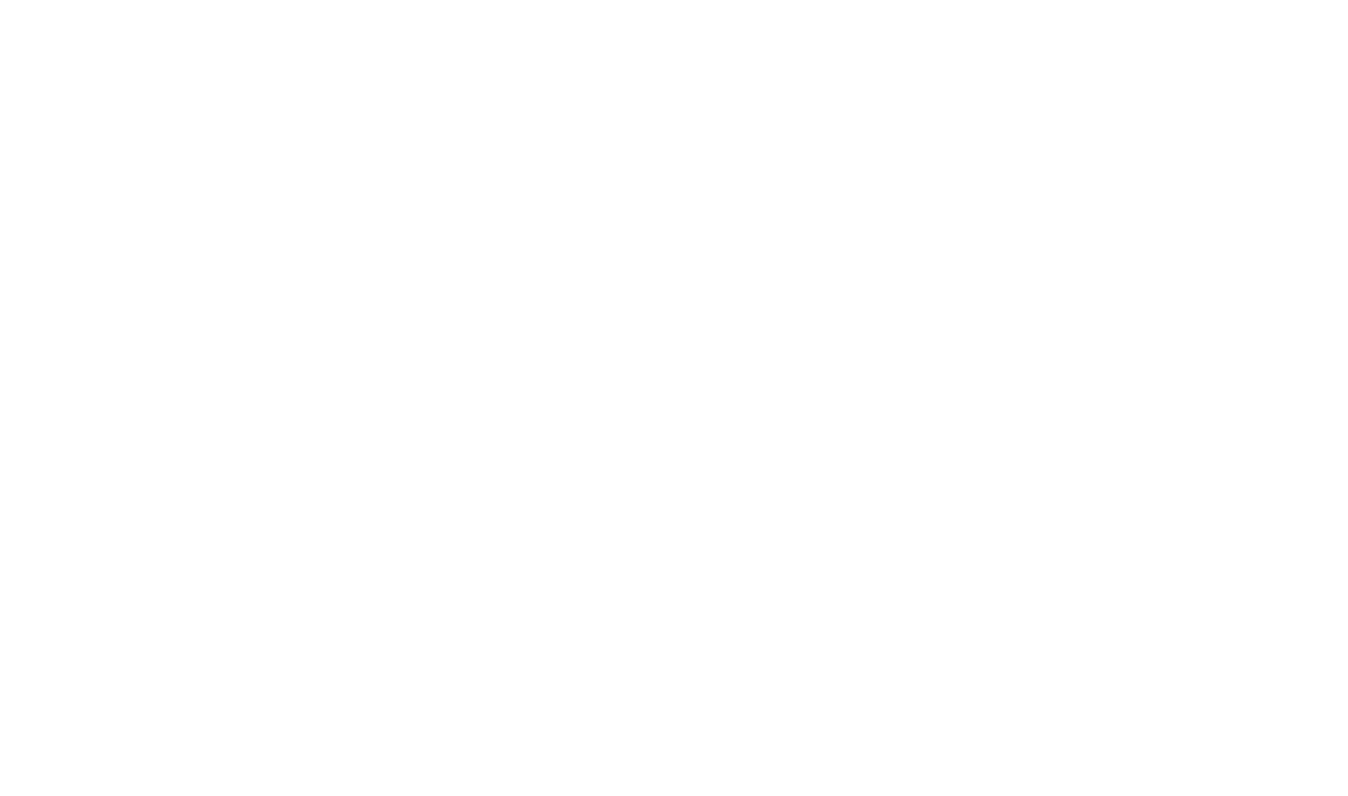
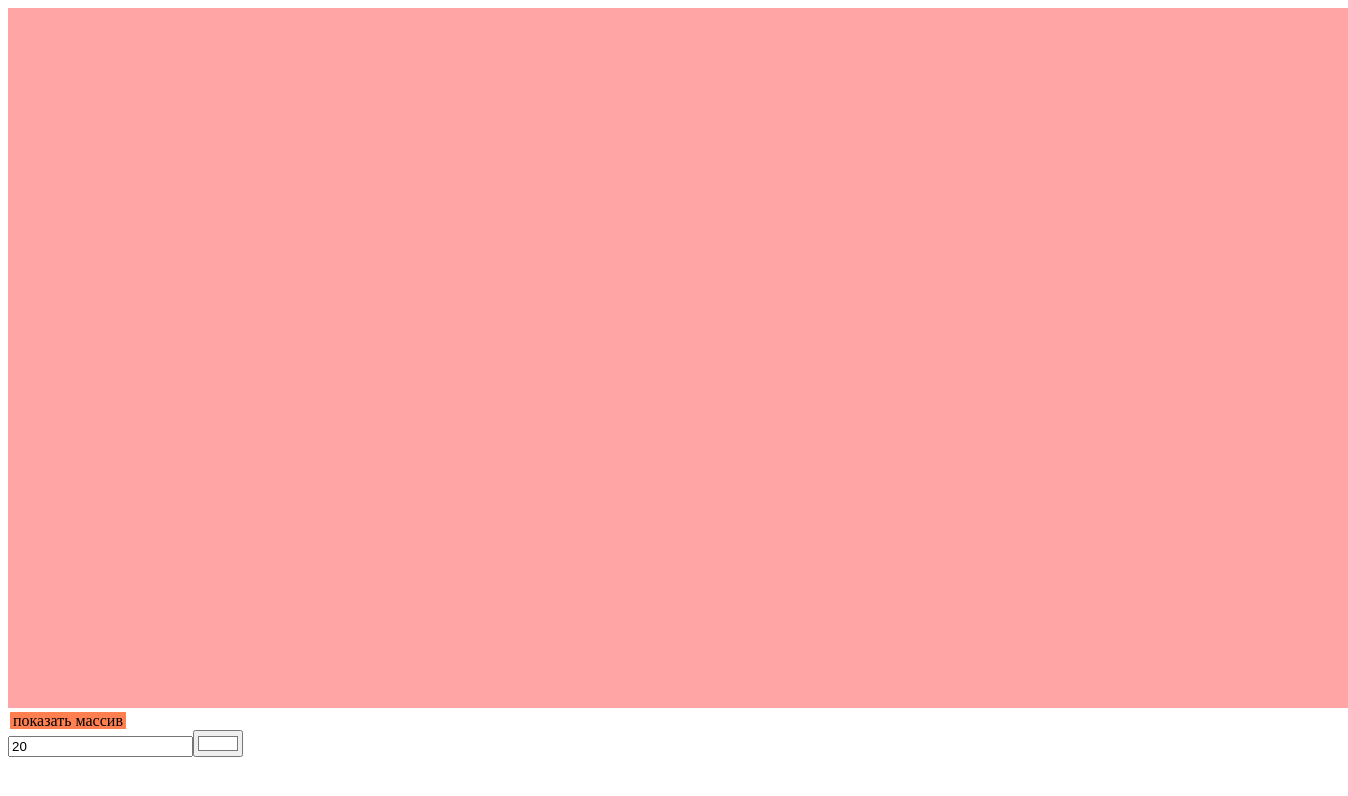
Before and after one commit to DreamTeamInc/Core-frontend, a React (Create React App) app: page / in a window 1280 px wide. Shown: the top 796 px of the page, 1348 px wide, since content can reach past the window. Built offline with nearby package versions, Linux system fonts and the light colour scheme.

Commit message:
add canvas in App

```diff
--- a/src/App.js
+++ b/src/App.js
@@ -1,10 +1,11 @@
 import React from 'react';
 import './App.css';
+import CanvasContainer from "./Components/Canvas/CanvasContainer";
 
 function App() {
     return (
         <div>
-
+            <CanvasContainer/>
         </div>
     );
 }
```
